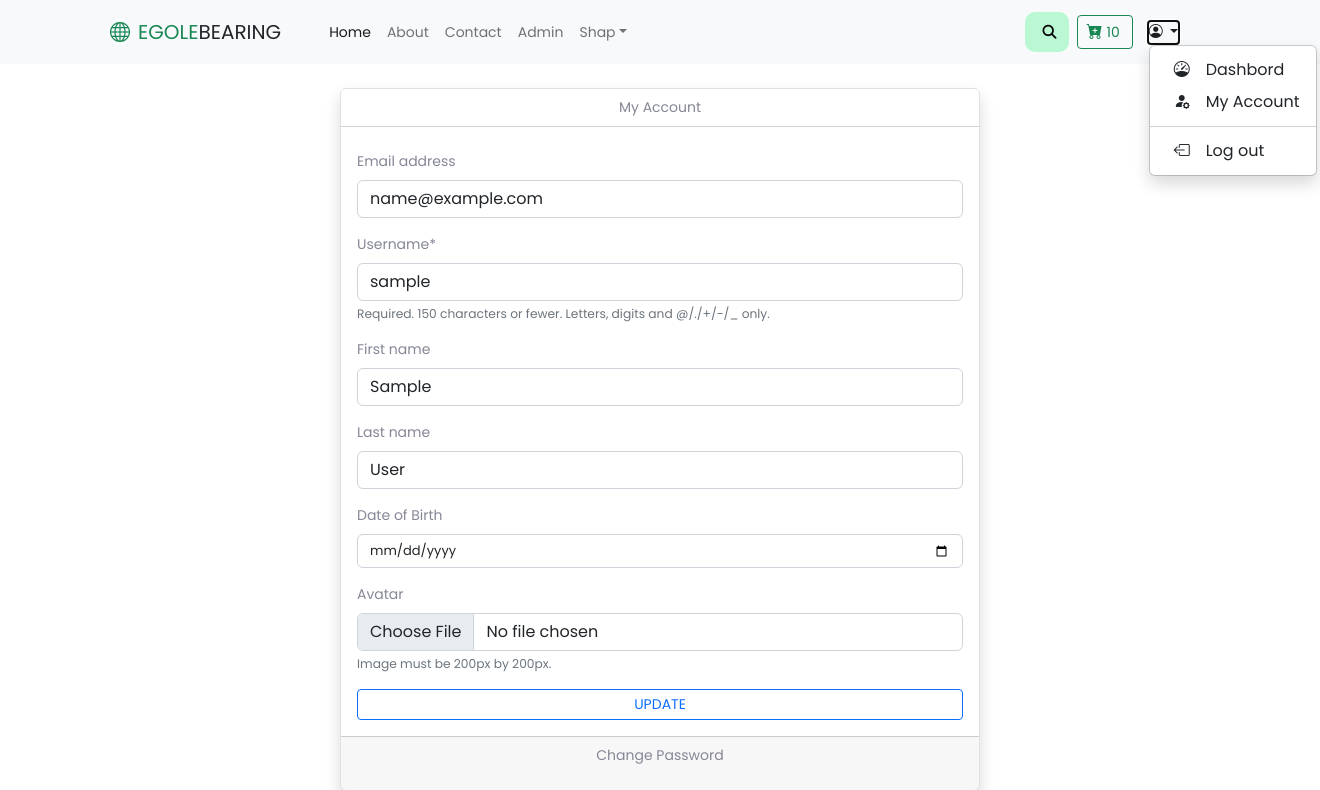
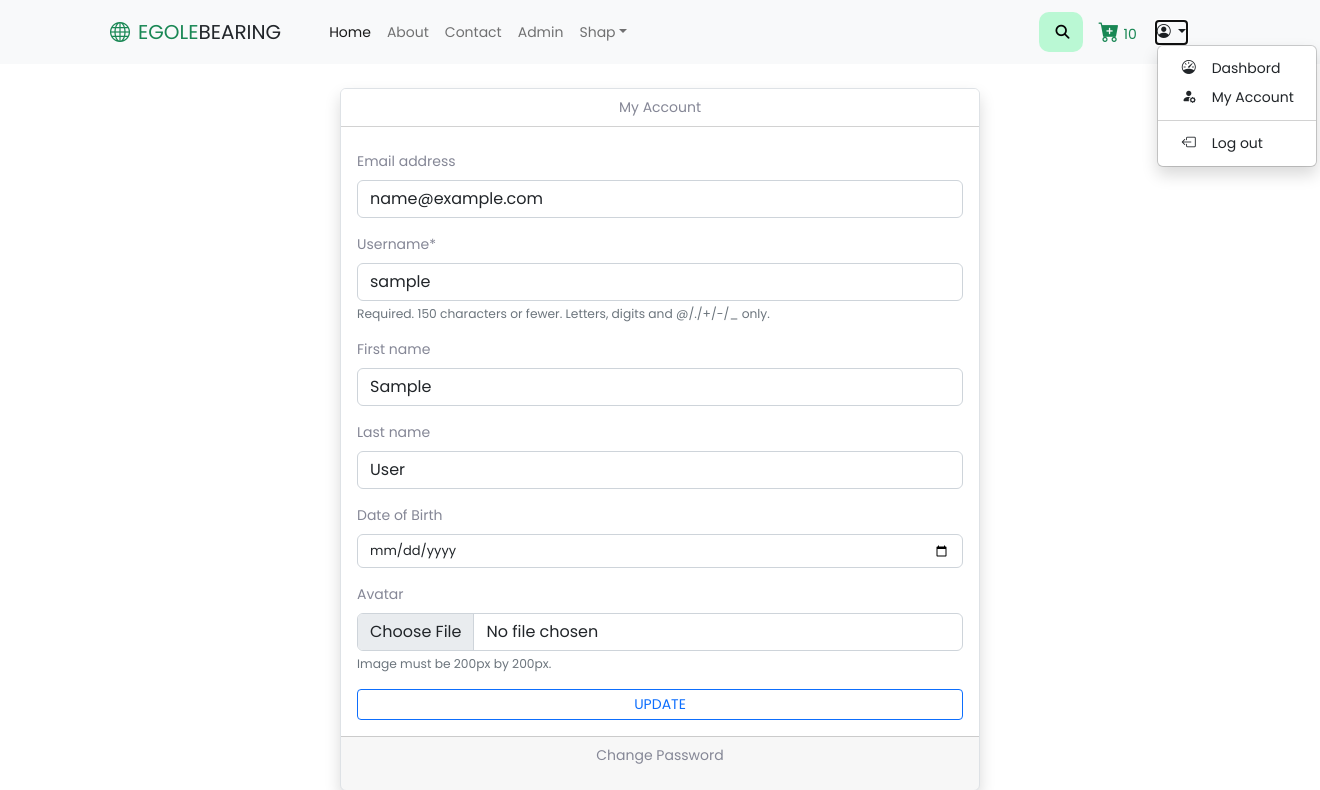
Before and after one commit to temesgen-zenebe/EgoleBearingApp, a Django app: page /account/my-account/ in a window 1320 px wide, after a click that opens the changed part. Shown: the top 790 px of the page. Run offline with Django 4.2, Linux system fonts and the light colour scheme; the visitor is signed in with stand-in values (Sample User, id 1); some libraries are stand-ins or nearby versions.

Commit message:
editing base template

```diff
--- a/static/CSS/service.css
+++ b/static/CSS/service.css
@@ -54,7 +54,9 @@ section {
 .display-6 {
     font-size: 0.8rem; }
 
-
+a.acct{
+    font-size: 14px;
+}
 
 
 /* sear*/
@@ -87,7 +89,7 @@ section {
     }
 
     .searchbar:hover > .search_icon{
-    background: rgb(43, 42, 42);
+    background: rgb(2, 85, 9);
     color: #ebe9f5;
     }
 
--- a/templates/_base.html
+++ b/templates/_base.html
@@ -80,12 +80,12 @@
           </ul>
           {% else %}
           <!--user cart-->
-          <button type="button" class="btn btn-sm btn-outline-success" data-bs-toggle="modal" data-bs-target="#staticBackdrop">
-            <i class="bi bi-cart-plus-fill" style="font-size: 1rem;"></i><span class="cart-qunt px-1">10</span>
+          <button type="button" class="btn btn-sm btn-outline-success border-0" data-bs-toggle="modal" data-bs-target="#staticBackdrop">
+            <i class="bi bi-cart-plus-fill" style="font-size: 1.3rem;"></i><span class="cart-qunt px-1">10</span>
           </button>
 
             <!--user manu-->
-            <div class="navbar-nav dropdown mx-3 my-3">
+            <div class="navbar-nav dropdown mx-2 my-3">
               <a href="#" class="d-block link-dark text-decoration-none dropdown-toggle" data-bs-toggle="dropdown" aria-expanded="false">
                 {% if user.avatar and not form.avatar.errors %}
                   <img src="{{ user.avatar.url }}" alt="Avatar" width="32" height="32" class="rounded-circle"/>
@@ -96,13 +96,13 @@
 
               <ul class="dropdown-menu  mx-0 shadow w-800px">
                 <li>
-                  <a class="dropdown-item d-flex gap-2 align-items-center" href="{% url 'pages:dashboard'%}">
+                  <a class="dropdown-item d-flex gap-2 align-items-center nav-item acct" href="{% url 'pages:dashboard'%}">
                     <i class="bi bi-speedometer mx-2"></i>
                      Dashbord <!--for seller-->
                   </a>
                 </li>
                 <li>
-                  <a class="dropdown-item d-flex gap-2 align-items-center" href="{% url 'my-account' %}">
+                  <a class="dropdown-item d-flex gap-2 align-items-center acct" href="{% url 'my-account' %}">
                     <i class="bi bi-person-fill-gear mx-2"></i>
                     My Account
                   </a>
@@ -111,8 +111,8 @@
                 <li>
                   <form method="post" action="{% url 'account_logout' %}">
                     {% csrf_token %}
-                    <button class="btn dropdown-item dropdown-item-danger d-flex gap-2 align-items-center">
-                      <i class="bi bi-box-arrow-left mx-2"></i>Log out</button>
+                    <a class="btn dropdown-item dropdown-item-danger  d-flex gap-2 align-items-center acct">
+                      <i class="bi bi-box-arrow-left mx-2"></i>Log out</a>
                     </form>
 
                 </li>
@@ -215,8 +215,8 @@
                 </div>
             </div>
             <div class="modal-footer">
-              <a href="{% url 'store:products_list' %}" type="button" class="btn btn-sm btn-outline-primary" >Add More</a>
-              <button type="button" class="btn btn-sm btn-outline-success">Go Checkout</button>
+              <a href="{% url 'store:products_list' %}" type="button" class="btn btn-sm btn-outline-info" ><i class="bi bi-caret-up mx-1"></i>Continue shopping</a>
+              <button type="button" class="btn btn-sm btn-outline-success">Proceed to checkout <i class="bi bi-caret-right mx-1"></i></button>
             </div>
           </div>
         </div>
```
Also changed, not shown: users/views.py (line endings or trailing spaces).
